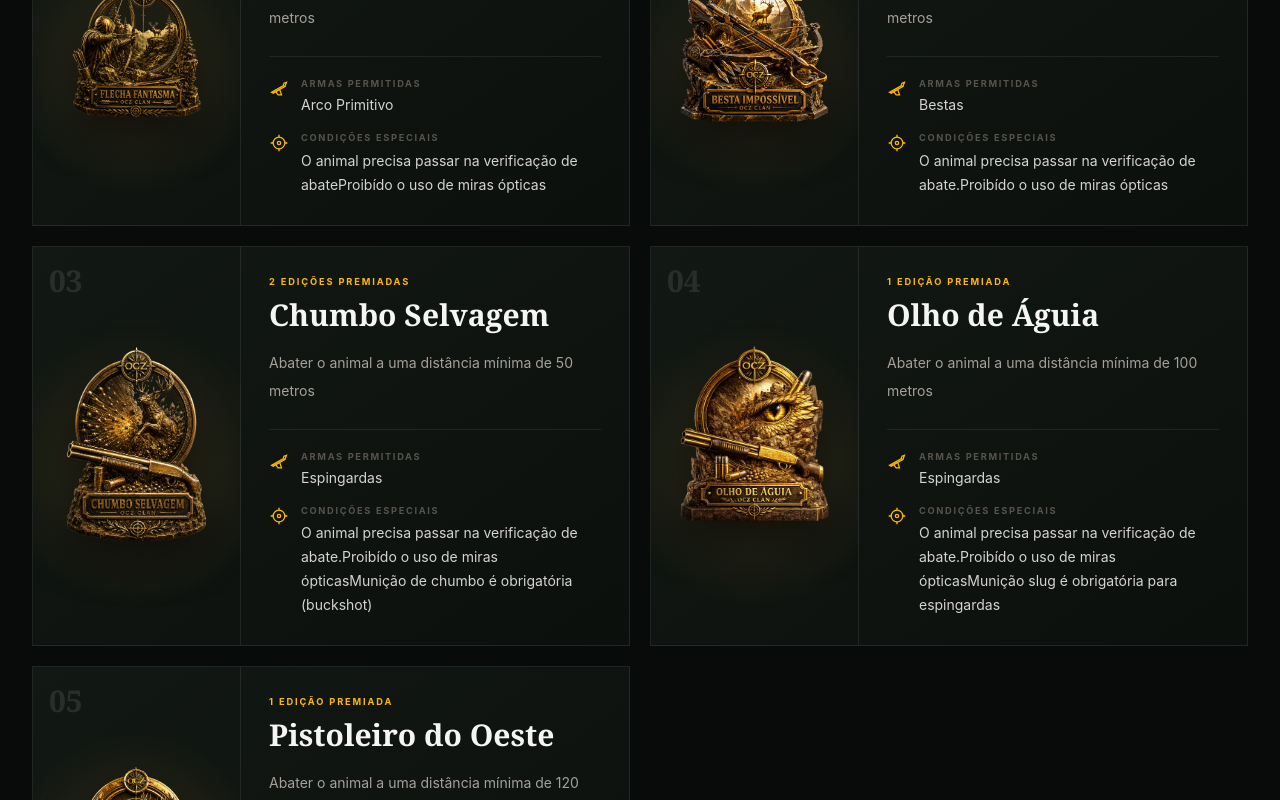
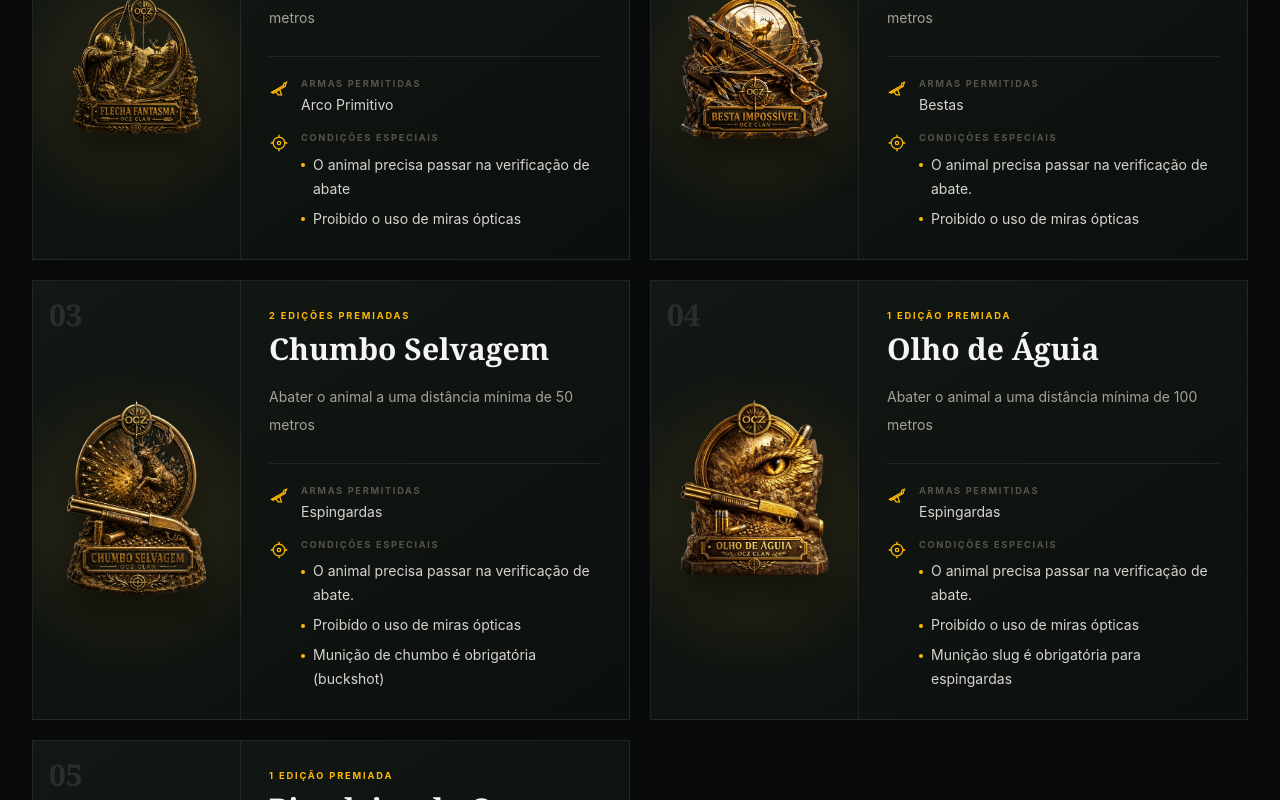
Before and after one commit to HalissonAlves/ocz-clan-website, a Next.js app: page /competicoes in a window 1280 px wide. Shown: the part 880-1680 px from the top of the page. Built offline with nearby package versions, Linux system fonts and the light colour scheme.

Commit message:
chore: fix type errors

```diff
--- a/app/competicoes/page.tsx
+++ b/app/competicoes/page.tsx
@@ -82,10 +82,26 @@ export default function CompetitionsPage() {
                         <p className="text-[0.58rem] font-bold uppercase tracking-[0.18em] text-stone-600">
                           Condições especiais
                         </p>
-                        <p className="mt-1 text-sm leading-6 text-stone-300">
-                          {competition.specialConditions ??
-                            "Sem condições especiais."}
-                        </p>
+                        {competition.specialConditions.length > 0 ? (
+                          <ul className="mt-2 space-y-1.5 text-sm leading-6 text-stone-300">
+                            {competition.specialConditions.map((condition) => (
+                              <li
+                                key={condition}
+                                className="flex items-start gap-2"
+                              >
+                                <span
+                                  className="mt-[0.65rem] size-1 shrink-0 rounded-full bg-amber-400"
+                                  aria-hidden="true"
+                                />
+                                <span>{condition}</span>
+                              </li>
+                            ))}
+                          </ul>
+                        ) : (
+                          <p className="mt-1 text-sm leading-6 text-stone-300">
+                            Sem condições especiais.
+                          </p>
+                        )}
                       </div>
                     </div>
                   </div>
--- a/lib/data.ts
+++ b/lib/data.ts
@@ -35,6 +35,24 @@ function validateData() {
   const competitionIds = new Set(
     competitions.map((competition) => competition.id),
   );
+
+  for (const competition of competitions) {
+    if (competition.allowedWeapons.length === 0) {
+      throw new Error(
+        `Competição "${competition.id}" precisa informar ao menos uma arma permitida.`,
+      );
+    }
+
+    if (
+      competition.specialConditions.some(
+        (condition) => condition.trim().length === 0,
+      )
+    ) {
+      throw new Error(
+        `Competição "${competition.id}" possui uma condição especial vazia.`,
+      );
+    }
+  }
 
   for (const trophy of trophies) {
     if (!playerIds.has(trophy.winnerId)) {
--- a/lib/types.ts
+++ b/lib/types.ts
@@ -11,7 +11,7 @@ export type Competition = {
   name: string;
   objective: string;
   allowedWeapons: string[];
-  specialConditions: string | null;
+  specialConditions: string[];
   trophyImage: string;
 };
 
```
Also changed, not shown: data/competitions.json (+22 -5 lines).
